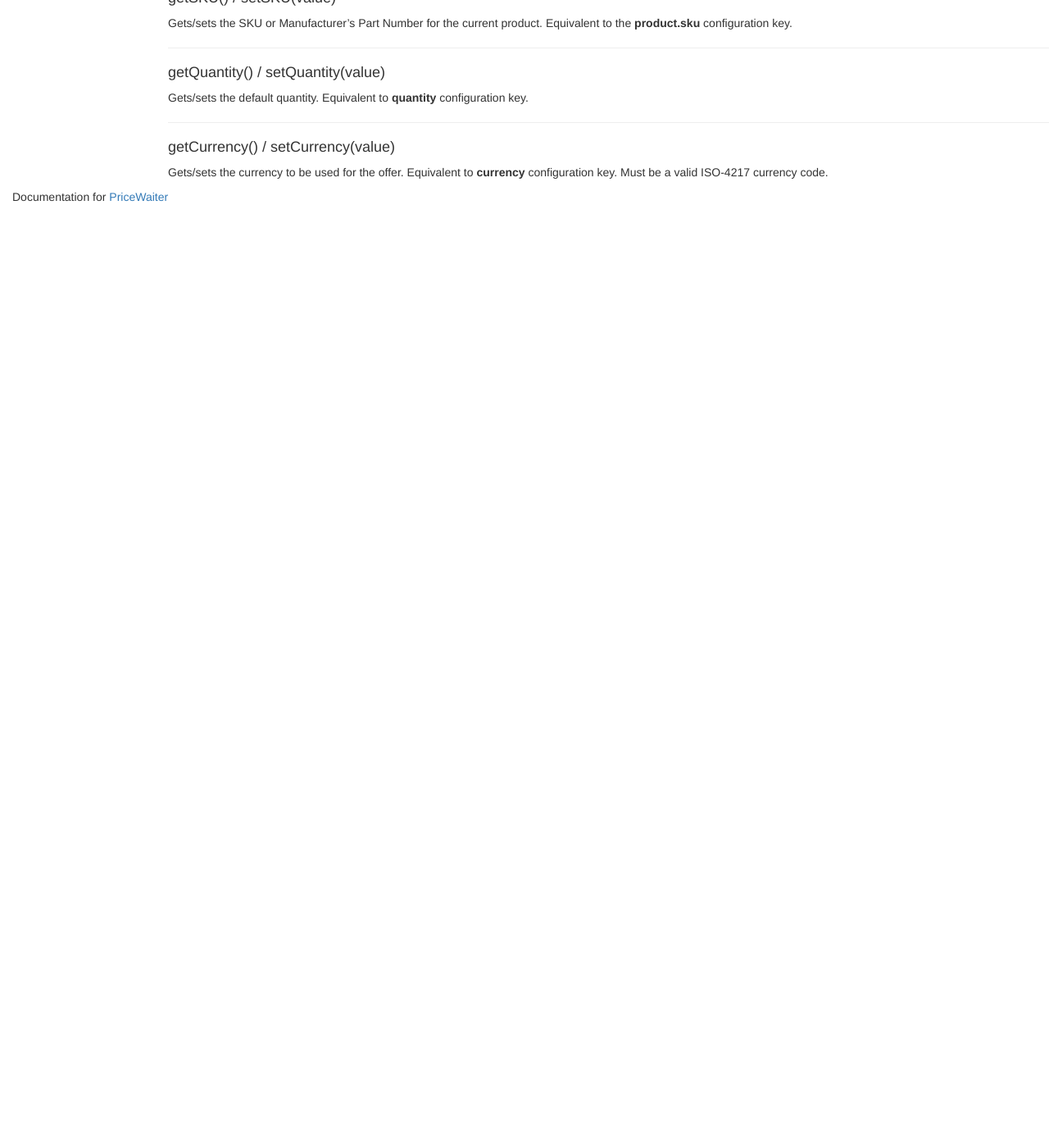
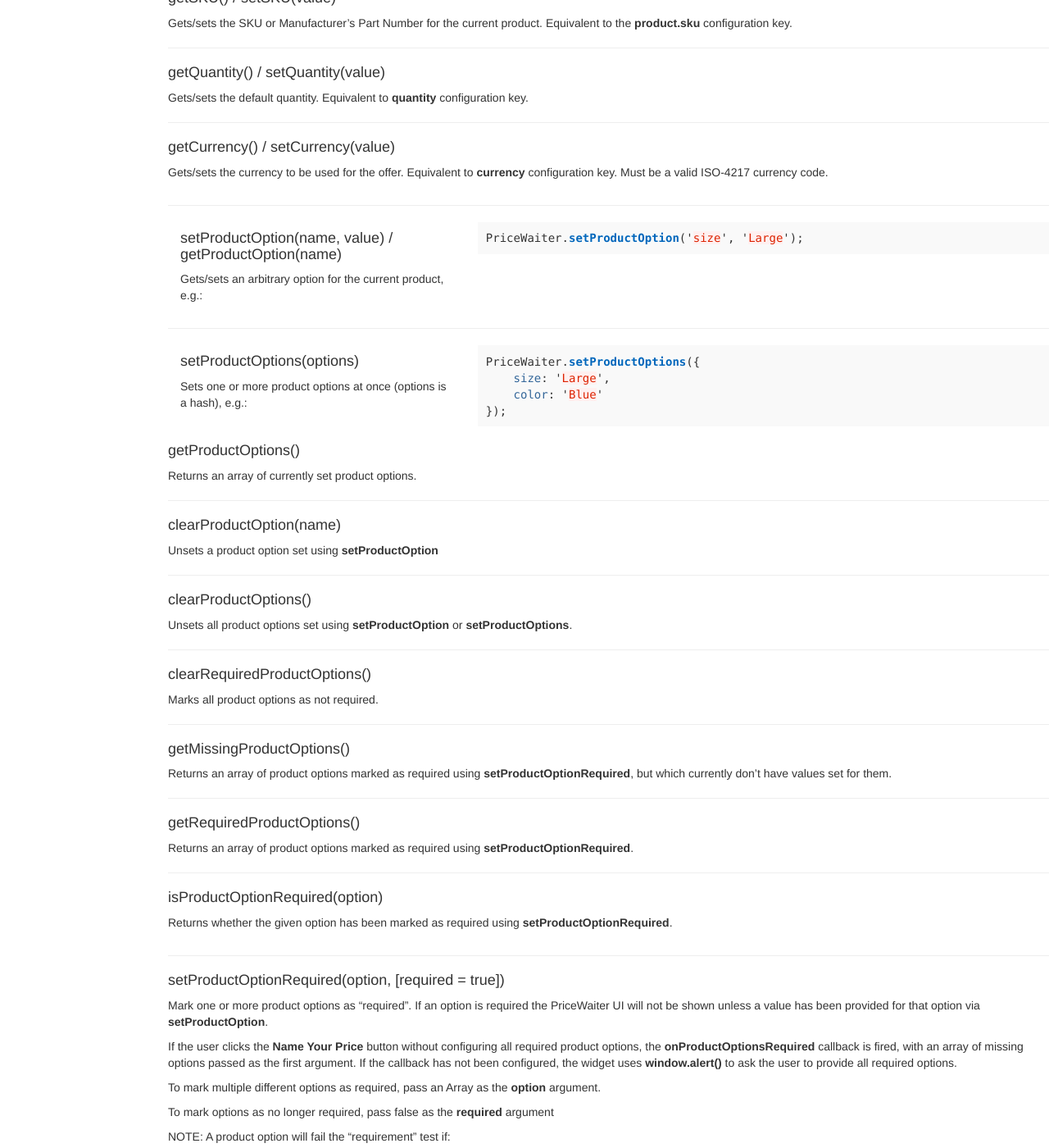
Before and after one commit to pricewaiter/docs, a Jekyll site: the page built from _posts/2014-07-31-api-reference.md, in a window 1280 px wide and 1400 px high, scrolled down 990 px. Shown: the whole window at 82% size. Built offline with Jekyll 4.4.1, drawn with Linux system fonts in a browser that asks for light colours; nearby versions of some CDN libraries; library files that are not in the unit come from our copies; before the commit the page ends 1240 px from its top, so only the background shows below that; some of the changed text lies outside the part shown.

Commit message:
update api refrence

```diff
--- a/_posts/2014-07-31-api-reference.md
+++ b/_posts/2014-07-31-api-reference.md
@@ -84,3 +84,147 @@
 
 Gets/sets the currency to be used for the offer. Equivalent to __currency__ configuration key. Must be a valid ISO-4217 currency code.
 </div>
+
+
+<div class="{{ site.doc_row }}">
+***
+<div class="{{ site.doc_col_light }}">
+#### setProductOption(name, value) / getProductOption(name)
+Gets/sets an arbitrary option for the current product, e.g.:
+</div>
+<div class="{{ site.doc_col_dark }}">
+{% highlight javascript %}
+PriceWaiter.setProductOption('size', 'Large');
+{% endhighlight %}
+</div>
+</div>
+
+
+<div class="{{ site.doc_row }}">
+***
+<div class="{{ site.doc_col_light }}">
+#### setProductOptions(options)
+Sets one or more product options at once (options is a hash), e.g.:
+</div>
+<div class="{{ site.doc_col_dark }}">
+{% highlight javascript %}
+PriceWaiter.setProductOptions({
+    size: 'Large',
+    color: 'Blue'
+});
+{% endhighlight %}
+</div>
+</div>
+
+<div class="{{ site.doc_row }}">
+#### getProductOptions()
+
+Returns an array of currently set product options.
+
+***
+
+#### clearProductOption(name)
+
+Unsets a product option set using __setProductOption__
+
+***
+
+#### clearProductOptions()
+
+Unsets all product options set using __setProductOption__ or __setProductOptions__.
+
+***
+
+#### clearRequiredProductOptions()
+
+Marks all product options as not required.
+
+***
+
+#### getMissingProductOptions()
+
+Returns an array of product options marked as required using __setProductOptionRequired__, but which currently don't have values set for them.
+
+***
+
+#### getRequiredProductOptions()
+
+Returns an array of product options marked as required using __setProductOptionRequired__.
+
+***
+
+#### isProductOptionRequired(option)
+
+Returns whether the given option has been marked as required using __setProductOptionRequired__.
+
+</div>
+
+<div class="{{ site.doc_row }}">
+
+***
+
+#### setProductOptionRequired(option, [required = true])
+
+Mark one or more product options as "required". If an option is required the PriceWaiter UI will not be shown unless a value has been provided for that option via __setProductOption__.
+
+If the user clicks the __Name Your Price__ button without configuring all required product options, the __onProductOptionsRequired__ callback is fired, with an array of missing options passed as the first argument. If the callback has not been configured, the widget uses __window.alert()__ to ask the user to provide all required options.
+
+To mark multiple different options as required, pass an Array as the __option__ argument.
+
+To mark options as no longer required, pass false as the __required__ argument
+
+NOTE: A product option will fail the "requirement" test if:
+
+* Its value was never set or
+* Its value is equal to one of the following:
+	* undefined
+	* null
+	* '' (empty string)
+	* ' ' (empty string with whitespace)
+
+</div>
+
+<div class="{{ site.doc_row }}">
+<div class="{{ site.doc_col_light }}">
+#### setMetadata(key, value) / getMetadata(key)
+
+Set or retrieve metadata about this product or visitor. Tip: use a url-friendly key name, as this will be POSTed back to your Order Notification Callback URL.
+</div>
+<div class="{{ site.doc_col_dark }}">
+{% highlight javascript %}
+PriceWaiter.setMetadata('affiliate_code', 'nike_air2');
+{% endhighlight%}
+</div>
+</div>
+
+<div class="{{ site.doc_row }}">
+***
+<div class="{{ site.doc_col_light }}">
+#### clearMetadata(key)
+
+Bulk set metadata about this product or visitor.
+</div>
+<div class="{{ site.doc_col_dark }}">
+{% highlight javascript %}
+	PriceWaiter.setMetadataValues({
+    affiliate_id: '1234AOUFA',
+    referer: 'pinterest'
+});
+{% endhighlight%}
+</div>
+</div>
+
+
+<div class="{{ site.doc_row }}">
+#### clearMetadataValues()
+
+Remove all metadata values for this product or visitor.
+
+
+***
+
+#### clearMetadata(key)
+
+Remove a metadata value for this product or visitor.
+
+</div>
```
